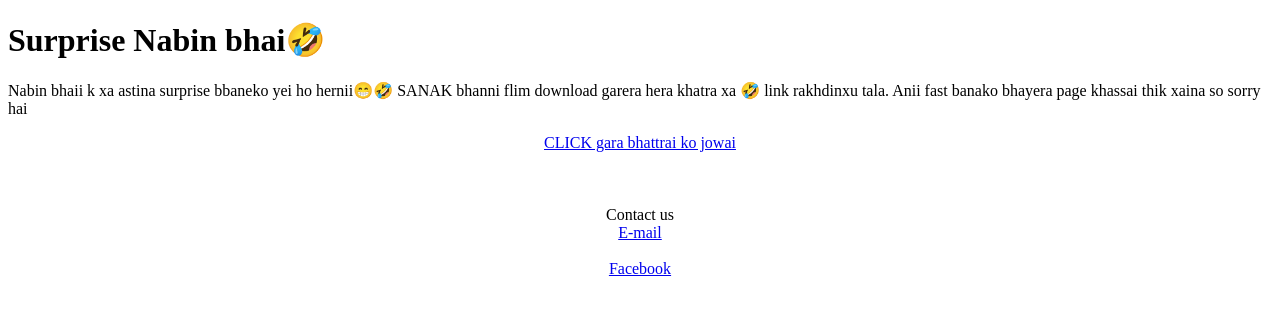
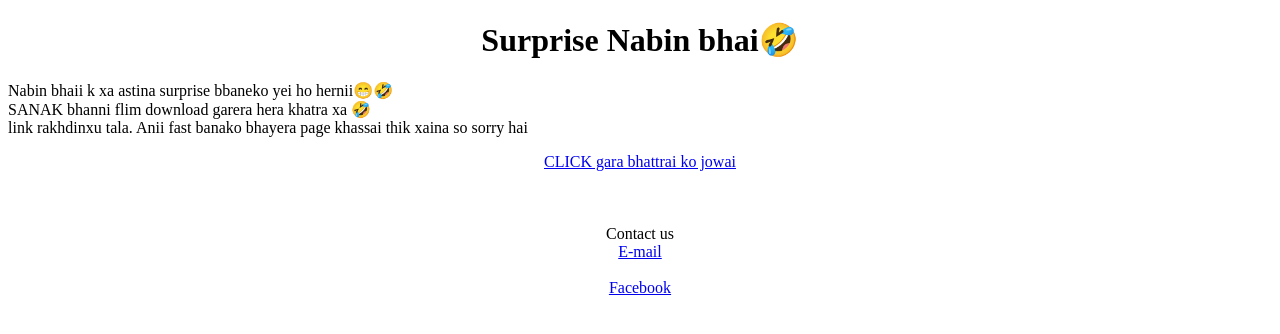
Before and after one commit to yubrajbhai/Nabin-, a plain HTML site: page index.html in a window 1280 px wide. Drawn offline with Linux system fonts and the light colour scheme.

Commit message:
update index.html

```diff
--- a/index.html
+++ b/index.html
@@ -4,9 +4,9 @@
 <title>.... </title>
 </head>
 <body>
-  <h1>Surprise  Nabin bhai🤣</h1>
-  <p>Nabin bhaii k xa astina surprise bbaneko yei ho hernii😁🤣
-  SANAK bhanni flim download garera hera khatra xa 🤣
+  <center><b><h1>Surprise  Nabin bhai🤣</h1></center></b>
+  <p>Nabin bhaii k xa astina surprise bbaneko yei ho hernii😁🤣<br>
+  SANAK bhanni flim download garera hera khatra xa 🤣<br>
   link rakhdinxu tala. Anii fast banako bhayera page khassai thik xaina so sorry hai
 </p>
   <center><a href="https://fileclub.cyou/view/7ZXroVD9AB">CLICK gara bhattrai ko jowai</a></center>
```
